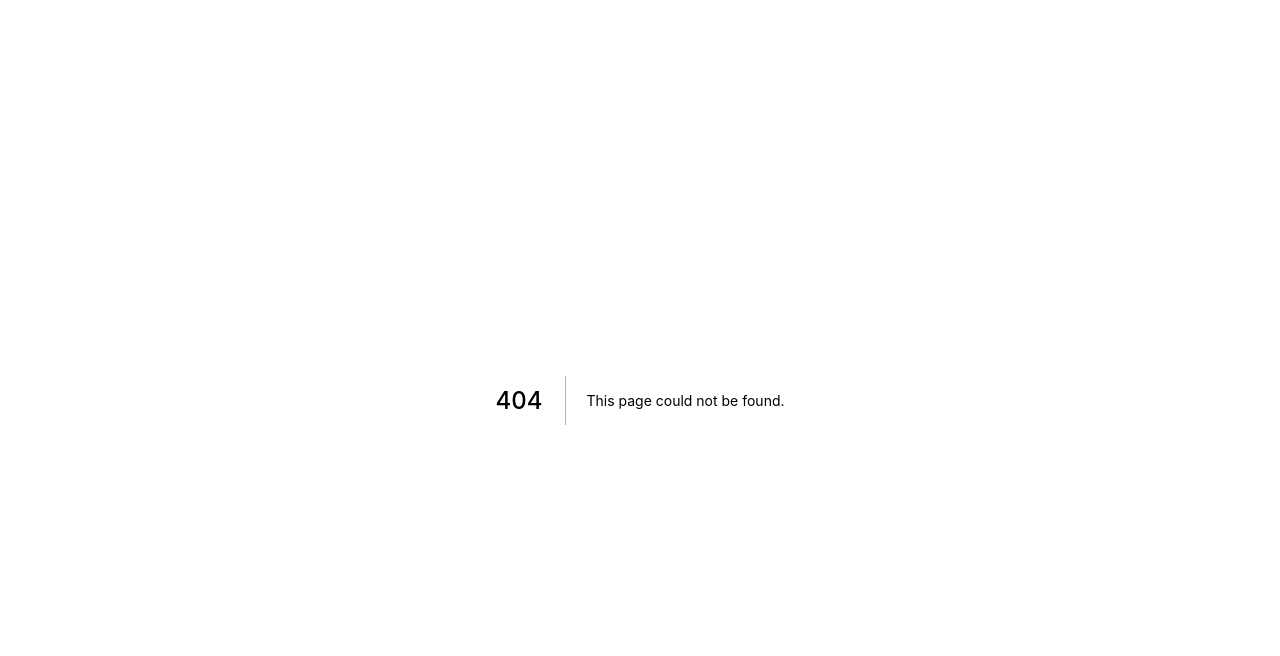
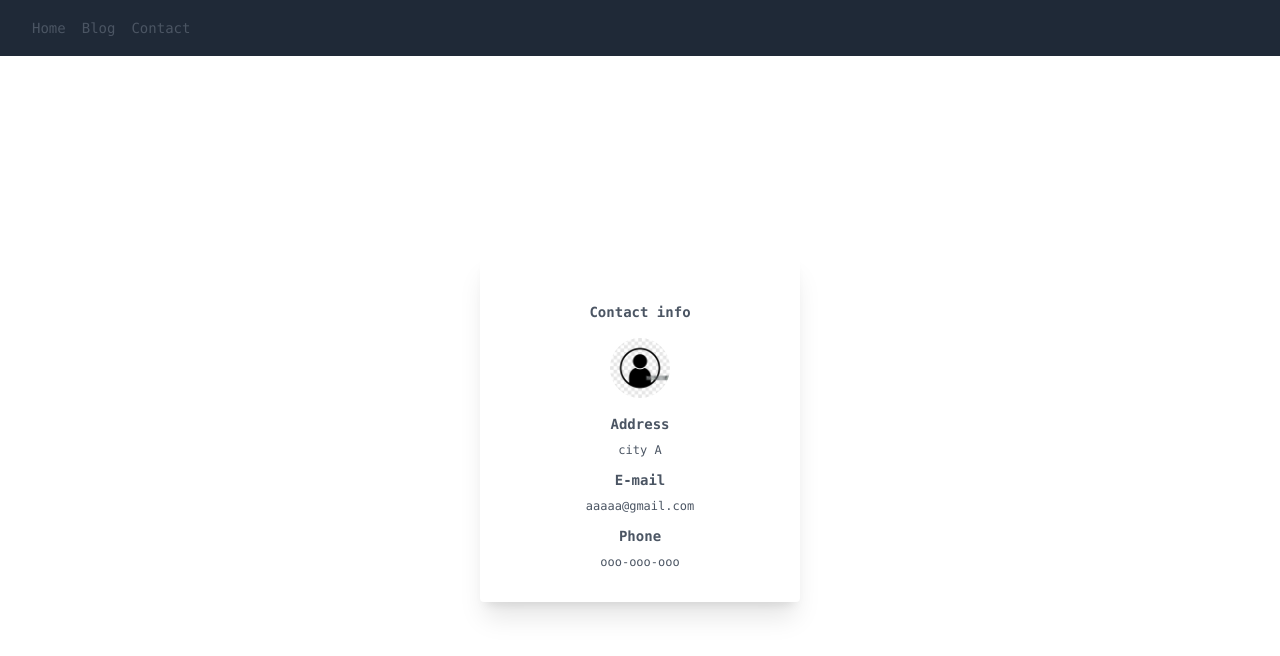
Before and after one commit to tenshin4869/RESTAPI-Nextjs, a Next.js app: page /contact-page in a window 1280 px wide. Before the commit this address had no page. Shown: the top 656 px of the page. Built offline with nearby package versions, Linux system fonts and the light colour scheme.

Commit message:
コンタクトページを作成

```diff
--- /dev/null
+++ b/pages/contact-page.js
@@ -0,0 +1,33 @@
+import Image from "next/image";
+import Layout from "../components/Layout";
+
+function Contact() {
+  return (
+    <Layout title="Contact">
+      <div className="bg-white text-center shadow-xl p-8 w-80 rounded">
+        <div className="mt-4">
+          <p className="font-bold">Contact info</p>
+        </div>
+        <div className="flex justify-center mt-4">
+          <Image
+            className="rounded-full"
+            src="/icon.jpg"
+            width={60}
+            height={60}
+            alt="Icon"
+          />
+        </div>
+        <div className="mt-4">
+          <p className="font-bold">Address</p>
+          <p className="text-xs mt-2 text-gray-600">city A</p>
+          <p className="font-bold mt-3">E-mail</p>
+          <p className="text-xs mt-2 text-gray-600">aaaaa@gmail.com</p>
+          <p className="font-bold mt-3">Phone</p>
+          <p className="text-xs mt-2 text-gray-600">ooo-ooo-ooo</p>
+        </div>
+      </div>
+    </Layout>
+  );
+}
+
+export default Contact;
```
Also changed, not shown: public/icon.jpg (added).
